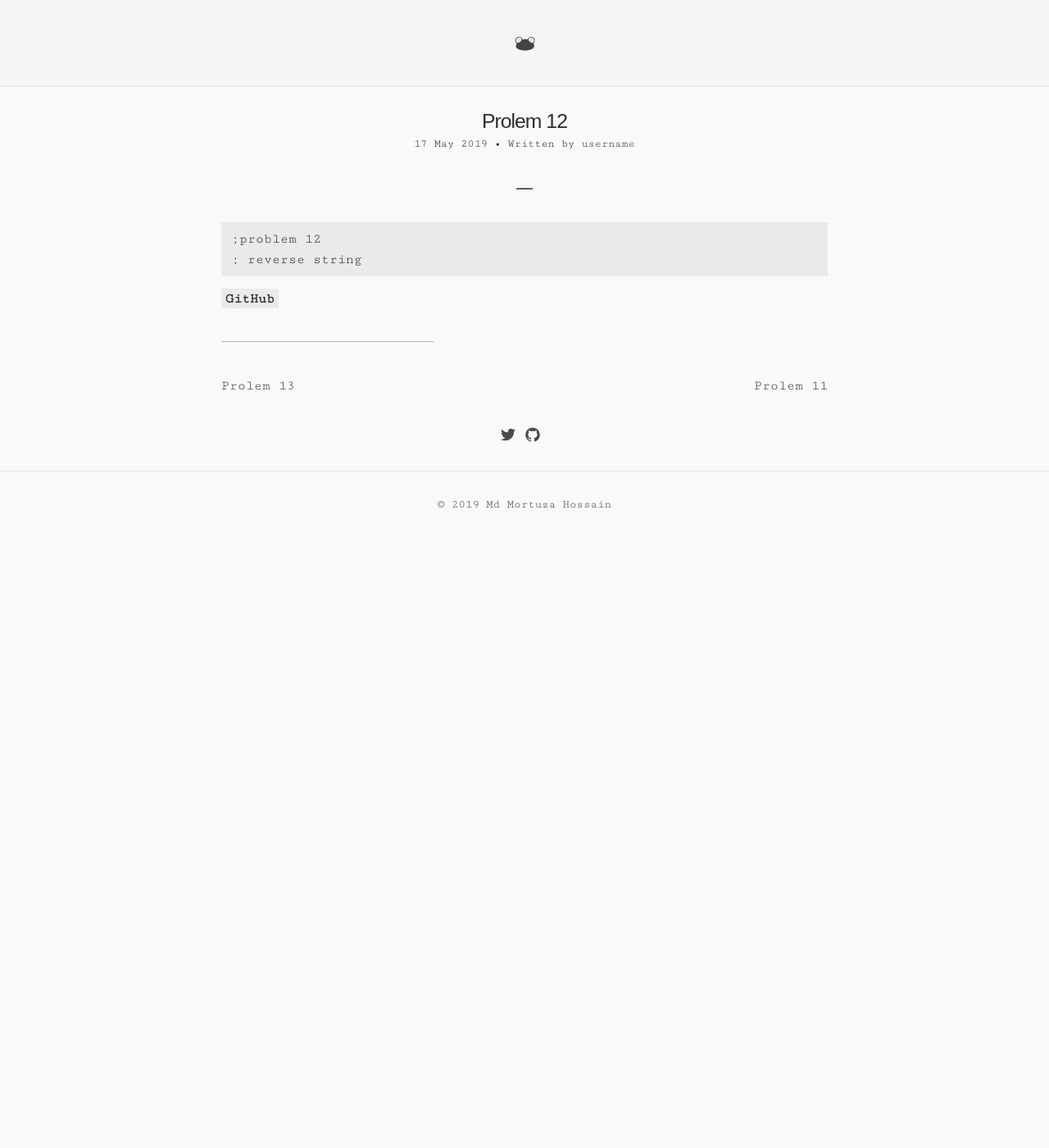
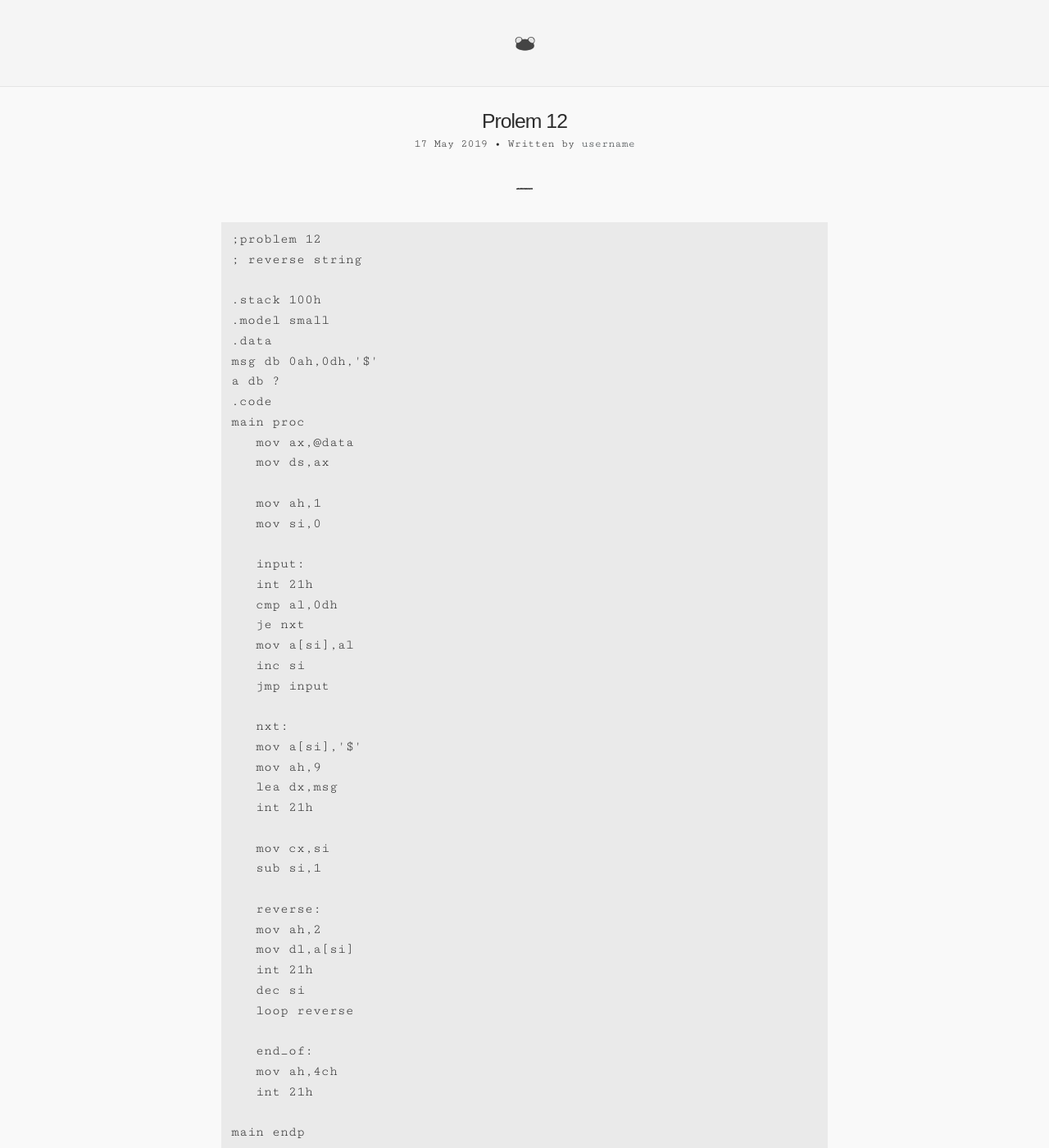
Before and after one commit to mortuzahossain/assembly, a Jekyll site: the page built from _posts/2019-05-17-problem12.md, in a window 1280 px wide and 1400 px high. Shown: the whole window at 82% size. Built offline with Jekyll 4.4.1, drawn with Linux system fonts in a browser that asks for light colours; some web fonts are replaced.

Commit message:
Update problem 12 post

````diff
--- a/_posts/2019-05-17-problem12.md
+++ b/_posts/2019-05-17-problem12.md
@@ -11,6 +11,52 @@ description: "Prolem 12"
 ```asm
 ;problem 12
 ; reverse string
+
+.stack 100h
+.model small
+.data
+msg db 0ah,0dh,'$'
+a db ?
+.code
+main proc
+   mov ax,@data
+   mov ds,ax
+
+   mov ah,1
+   mov si,0
+
+   input:
+   int 21h
+   cmp al,0dh
+   je nxt
+   mov a[si],al
+   inc si
+   jmp input
+
+   nxt:
+   mov a[si],'$'
+   mov ah,9
+   lea dx,msg
+   int 21h
+
+   mov cx,si
+   sub si,1
+
+   reverse:
+   mov ah,2
+   mov dl,a[si]
+   int 21h
+   dec si
+   loop reverse
+
+   end_of:
+   mov ah,4ch
+   int 21h
+
+main endp
+end main
+
+
 ```
 
 
````
